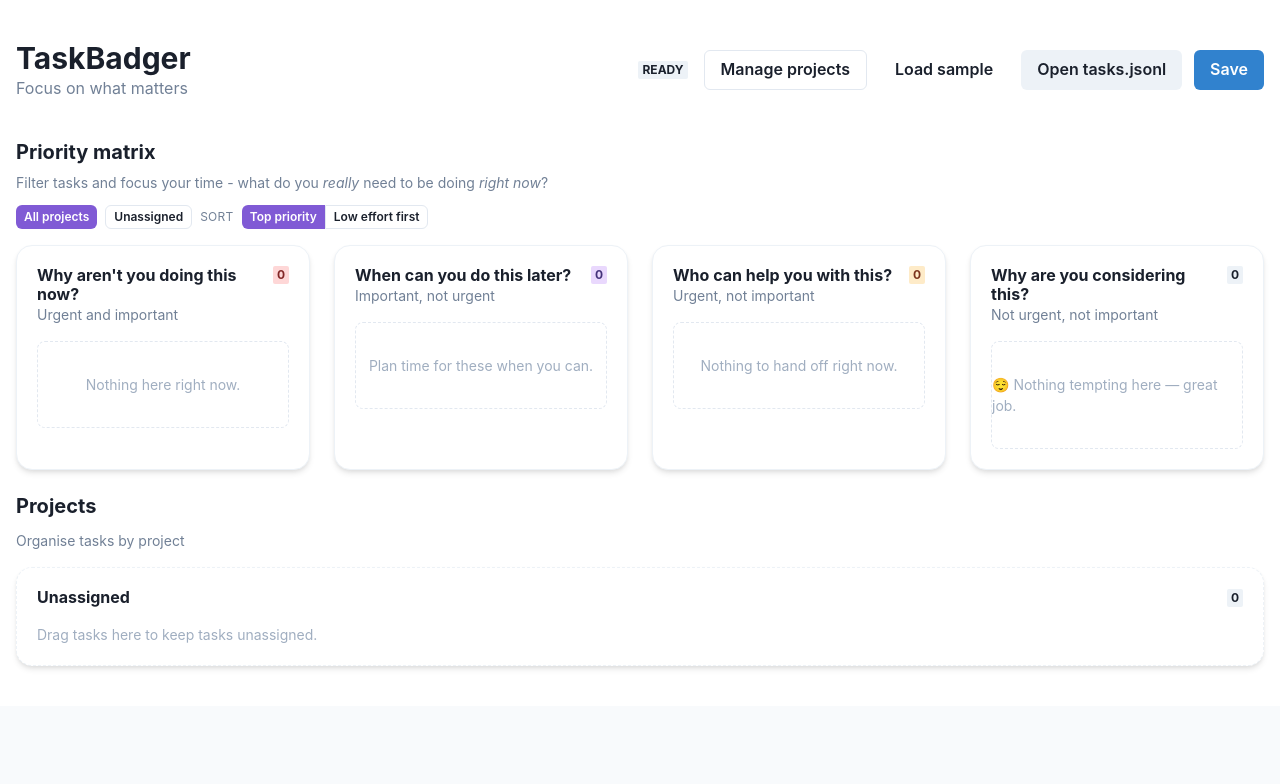
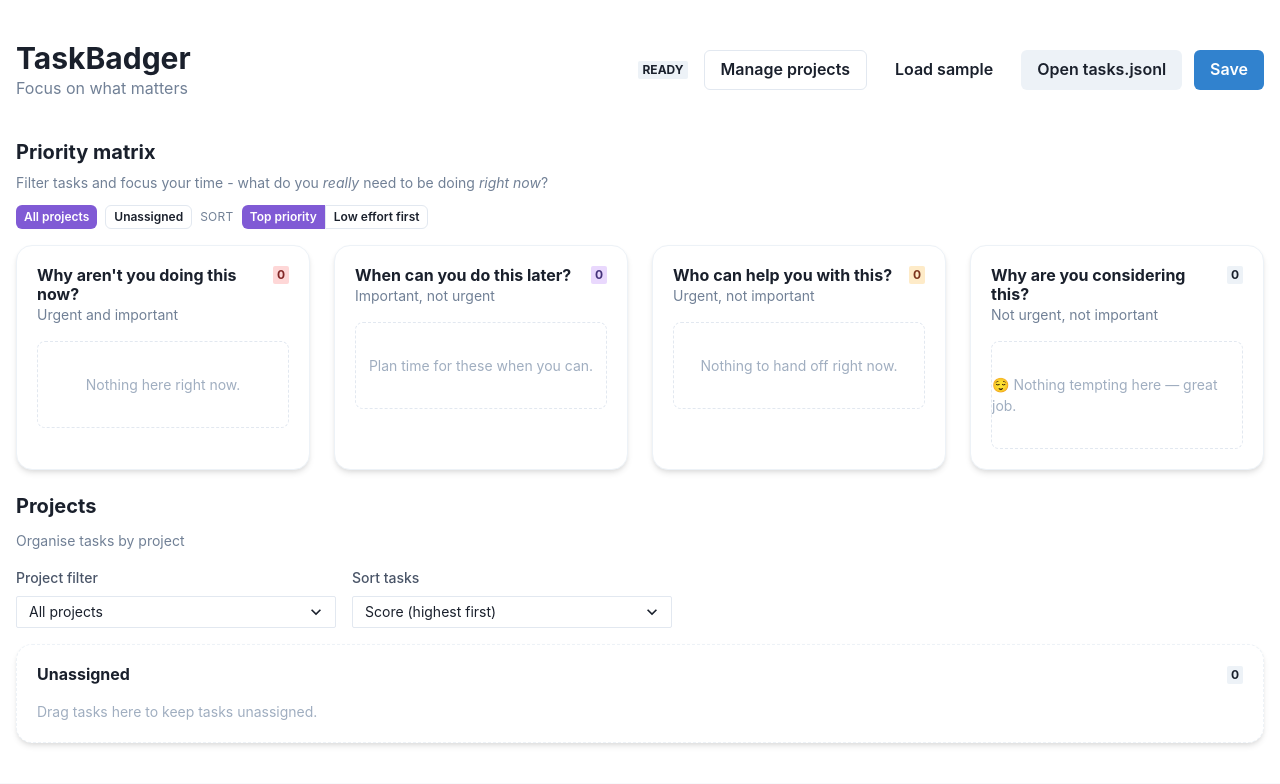
Before and after one commit to ashokfernandez/FocusBadger, a React (Vite) app: page / in a window 1280 px wide. Shown: the top 784 px of the page. Built offline with nearby package versions, Linux system fonts and the light colour scheme.

Commit message:
feat(ui): add toolbar project filters

```diff
--- a/src/App.jsx
+++ b/src/App.jsx
@@ -57,6 +57,11 @@ import {
 } from "./matrix.js";
 import EffortSlider from "./EffortSlider.jsx";
 import { HEADER_LAYOUT, MATRIX_GRID_COLUMNS } from "./layout.js";
+import {
+  TOOLBAR_SORTS,
+  buildProjectFilterOptions,
+  sortProjectItems
+} from "./toolbar.js";
 
 function sanitizeNumber(value) {
   const trimmed = String(value ?? "").trim();
@@ -205,6 +210,70 @@ function MatrixSortControl({ value, onChange }) {
         })}
       </ButtonGroup>
     </HStack>
+  );
+}
+
+function TaskToolbar({
+  projectOptions,
+  projectFilter,
+  onProjectFilterChange,
+  sortMode,
+  onSortModeChange
+}) {
+  const sortOptions = useMemo(
+    () => [
+      { value: TOOLBAR_SORTS.SCORE, label: "Score (highest first)" },
+      { value: TOOLBAR_SORTS.DUE_DATE, label: "Due date (earliest)" },
+      { value: TOOLBAR_SORTS.TITLE, label: "Title (A–Z)" }
+    ],
+    []
+  );
+
+  const getProjectLabel = useCallback((value) => {
+    if (value === ALL_PROJECTS) return "All projects";
+    if (value === UNASSIGNED_LABEL) return UNASSIGNED_LABEL;
+    return value;
+  }, []);
+
+  return (
+    <Flex
+      direction={{ base: "column", md: "row" }}
+      gap={{ base: 3, md: 4 }}
+      align={{ base: "stretch", md: "flex-end" }}
+    >
+      <FormControl maxW={{ md: "xs" }}>
+        <FormLabel fontSize="sm" color="gray.600">
+          Project filter
+        </FormLabel>
+        <Select
+          value={projectFilter}
+          onChange={(event) => onProjectFilterChange?.(event.target.value)}
+          size="sm"
+        >
+          {projectOptions.map((option) => (
+            <option key={option} value={option}>
+              {getProjectLabel(option)}
+            </option>
+          ))}
+        </Select>
+      </FormControl>
+      <FormControl maxW={{ md: "xs" }}>
+        <FormLabel fontSize="sm" color="gray.600">
+          Sort tasks
+        </FormLabel>
+        <Select
+          value={sortMode}
+          onChange={(event) => onSortModeChange?.(event.target.value)}
+          size="sm"
+        >
+          {sortOptions.map((option) => (
+            <option key={option.value} value={option.value}>
+              {option.label}
+            </option>
+          ))}
+        </Select>
+      </FormControl>
+    </Flex>
   );
 }
 
@@ -890,6 +959,8 @@ export default function App() {
   const [editingIndex, setEditingIndex] = useState(null);
   const [matrixFilters, setMatrixFilters] = useState(DEFAULT_MATRIX_FILTERS);
   const [matrixSortMode, setMatrixSortMode] = useState(MATRIX_SORTS.SCORE);
+  const [projectToolbarFilter, setProjectToolbarFilter] = useState(ALL_PROJECTS);
+  const [projectSortMode, setProjectSortMode] = useState(TOOLBAR_SORTS.SCORE);
   const fileHandleRef = useRef(null);
   const disclosure = useDisclosure();
   const projectManagerDisclosure = useDisclosure();
@@ -926,6 +997,20 @@ export default function App() {
     return options;
   }, [projects]);
 
+  const projectToolbarOptions = useMemo(
+    () => buildProjectFilterOptions(projects),
+    [projects]
+  );
+
+  useEffect(() => {
+    setProjectToolbarFilter((prev) => {
+      if (prev === ALL_PROJECTS || prev === UNASSIGNED_LABEL) {
+        return prev;
+      }
+      return projects.includes(prev) ? prev : ALL_PROJECTS;
+    });
+  }, [projects]);
+
   const clearPendingSave = useCallback(() => {
     if (saveTimeoutRef.current) {
       clearTimeout(saveTimeoutRef.current);
@@ -1000,16 +1085,6 @@ export default function App() {
     });
 
     const unassigned = [];
-
-    const sortItems = (items) =>
-      items.slice().sort((a, b) => {
-        if (a.task.done !== b.task.done) {
-          return a.task.done ? 1 : -1;
-        }
-        const scoreDiff = score(b.task) - score(a.task);
-        if (scoreDiff !== 0) return scoreDiff;
-        return a.task.title.localeCompare(b.task.title);
-      });
 
     tasks.forEach((task, index) => {
       const entry = { task, index };
@@ -1026,17 +1101,28 @@ export default function App() {
     });
 
     const entries = Array.from(map.entries())
-      .map(([name, items]) => ({ name, projectKey: name, items: sortItems(items) }))
+      .map(([name, items]) => ({
+        name,
+        projectKey: name,
+        items: sortProjectItems(items, projectSortMode)
+      }))
       .sort((a, b) => compareInsensitive(a.name, b.name));
 
-    entries.push({
+    const unassignedEntry = {
       name: UNASSIGNED_LABEL,
       projectKey: undefined,
-      items: sortItems(unassigned)
-    });
-
-    return entries;
-  }, [tasks, projects]);
+      items: sortProjectItems(unassigned, projectSortMode)
+    };
+
+    if (projectToolbarFilter === ALL_PROJECTS) {
+      return [...entries, unassignedEntry];
+    }
+    if (projectToolbarFilter === UNASSIGNED_LABEL) {
+      return [unassignedEntry];
+    }
+    const match = entries.find((entry) => entry.name === projectToolbarFilter);
+    return match ? [match] : [];
+  }, [tasks, projects, projectSortMode, projectToolbarFilter]);
 
   const projectUsage = useMemo(() => {
     const counts = {};
@@ -1249,6 +1335,14 @@ export default function App() {
 
   const handleMatrixSortChange = useCallback((mode) => {
     setMatrixSortMode((prev) => (prev === mode ? prev : mode));
+  }, []);
+
+  const handleProjectToolbarFilterChange = useCallback((value) => {
+    setProjectToolbarFilter(value);
+  }, []);
+
+  const handleProjectSortModeChange = useCallback((value) => {
+    setProjectSortMode((prev) => (prev === value ? prev : value));
   }, []);
 
   const handleSaveEdit = useCallback(
@@ -1424,7 +1518,14 @@ export default function App() {
                 Organise tasks by project
               </Text>
             </Stack>
-            <Stack spacing={5}>
+            <TaskToolbar
+              projectOptions={projectToolbarOptions}
+              projectFilter={projectToolbarFilter}
+              onProjectFilterChange={handleProjectToolbarFilterChange}
+              sortMode={projectSortMode}
+              onSortModeChange={handleProjectSortModeChange}
+            />
+            <Stack spacing={5} mt={4}>
               {projectGroups.map(({ name, projectKey, items }) => (
                 <ProjectSection
                   key={projectKey ?? "__unassigned"}
--- /dev/null
+++ b/src/toolbar.js
@@ -0,0 +1,69 @@
+import { score } from "./model.js";
+import { ALL_PROJECTS, UNASSIGNED_LABEL } from "./matrix.js";
+
+export const TOOLBAR_SORTS = {
+  SCORE: "score",
+  DUE_DATE: "due-date",
+  TITLE: "title"
+};
+
+export function buildProjectFilterOptions(projects = []) {
+  const seen = new Set();
+  const options = [ALL_PROJECTS];
+  projects.forEach((project) => {
+    if (project && !seen.has(project)) {
+      options.push(project);
+      seen.add(project);
+    }
+  });
+  if (!seen.has(UNASSIGNED_LABEL)) {
+    options.push(UNASSIGNED_LABEL);
+  }
+  return options;
+}
+
+function normalizeDueValue(task) {
+  const due = task?.due;
+  if (!due) return Number.POSITIVE_INFINITY;
+  const parsed = Date.parse(due);
+  if (Number.isNaN(parsed)) return Number.POSITIVE_INFINITY;
+  return parsed;
+}
+
+function compareTitle(a = "", b = "") {
+  return a.localeCompare(b, undefined, { sensitivity: "base" });
+}
+
+export function compareProjectItems(a, b, sortMode = TOOLBAR_SORTS.SCORE) {
+  const sort = sortMode ?? TOOLBAR_SORTS.SCORE;
+  if (a.task.done !== b.task.done) {
+    return a.task.done ? 1 : -1;
+  }
+
+  const scoreA = score(a.task ?? {});
+  const scoreB = score(b.task ?? {});
+  const dueA = normalizeDueValue(a.task);
+  const dueB = normalizeDueValue(b.task);
+  const titleDiff = compareTitle(a.task?.title, b.task?.title);
+
+  if (sort === TOOLBAR_SORTS.DUE_DATE) {
+    const dueDiff = dueA - dueB;
+    if (dueDiff !== 0) return dueDiff;
+  } else if (sort === TOOLBAR_SORTS.TITLE) {
+    if (titleDiff !== 0) return titleDiff;
+  } else {
+    const scoreDiff = scoreB - scoreA;
+    if (scoreDiff !== 0) return scoreDiff;
+  }
+
+  const scoreDiff = scoreB - scoreA;
+  if (scoreDiff !== 0) return scoreDiff;
+
+  if (titleDiff !== 0) return titleDiff;
+
+  return a.index - b.index;
+}
+
+export function sortProjectItems(items = [], sortMode = TOOLBAR_SORTS.SCORE) {
+  return items.slice().sort((a, b) => compareProjectItems(a, b, sortMode));
+}
```
Also changed, not shown: 2 other files (tests, documents, lock files or other folders).
